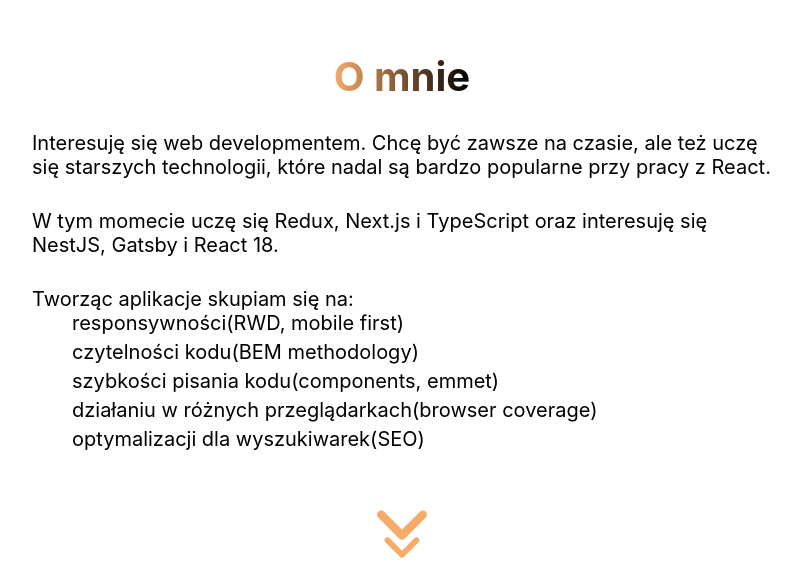
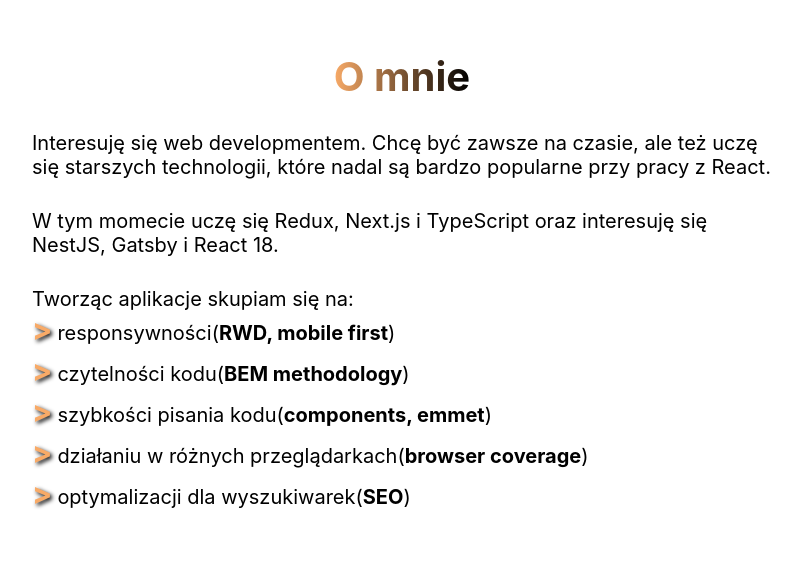
Before and after one commit to RudnickiPawel/p_rudnicki_portfolio, a React (Create React App) app: page / in a window 1280 px wide. Shown: the part 2215-2783 px from the top of the page, without its empty margins (238-1039 px from the left). Built offline with nearby package versions, Linux system fonts and the light colour scheme.

Commit message:
title styling, li styling

```diff
--- a/src/components/Header/Header.js
+++ b/src/components/Header/Header.js
@@ -12,9 +12,14 @@
   };
 
   return (
-    <div data-aos="fade-down" className='Header'>
+    <div className='Header'>
       <div className='Header__container'>
-        <div className='Header__logo'><div>PAWEŁ RUDNICKI</div><span>Front-end Developer</span></div>
+        <div data-aos="fade-down" className='Header__logo'>
+          <div className='Section__title-wrapper'>
+            <div>PAWEŁ RUDNICKI</div>
+          </div>
+          <span>Front-end Developer</span>
+        </div>
         <Hamburger clicked={handleToggleMenu} isMenuOn={toggleMenu} />
         {toggleMenu ? <Menu /> : <Menu className='Menu__hidden' />}
       </div>
--- a/src/components/Header/Menu/Menu.js
+++ b/src/components/Header/Menu/Menu.js
@@ -2,7 +2,7 @@
 
 const Menu = (props) => {
   return (
-  <div className={props.className === undefined? 'Menu' : 'Menu Menu__hidden'}>
+  <div data-aos="fade-down" className={props.className === undefined? 'Menu' : 'Menu Menu__hidden'}>
     <a href='#projects' className='Menu__link Menu__scrollToProjects'>PROJEKTY</a>
     <a href='#skills' className='Menu__link Menu__scrollToSkills'>UMIEJĘTNOŚCI</a>
     <a href='#about' className='Menu__link Menu__scrollToAbout'>O MNIE</a>
--- a/src/components/Header/_Header.sass
+++ b/src/components/Header/_Header.sass
@@ -8,6 +8,9 @@
     position: static
   @media screen and ( min-width: 769px )
     top: 0
+
+  .Section__title-wrapper
+    padding: 0
 
   &__container
     display: flex
--- a/src/components/Main/Main.js
+++ b/src/components/Main/Main.js
@@ -94,12 +94,12 @@
           <div className='Section__item' data-aos="zoom-in">Interesuję się web developmentem. Chcę być zawsze na czasie, ale też uczę się starszych technologii, które nadal są bardzo popularne przy pracy z React.</div>
           <div className='Section__item' data-aos="zoom-in">W tym momecie uczę się Redux, Next.js i TypeScript oraz interesuję się NestJS, Gatsby i React 18.</div>
           <div className='Section__item --nomargin' data-aos="zoom-in">Tworząc aplikacje skupiam się na:</div>
-          <ul className='Section__container--about --nomargin' style={{ 'list-style-type': 'none' }} data-aos="zoom-in">
-            <li className='Section__item'>responsywności(RWD, mobile first)</li>
-            <li className='Section__item'>czytelności kodu(BEM methodology)</li>
-            <li className='Section__item'>szybkości pisania kodu(components, emmet)</li>
-            <li className='Section__item'>działaniu w różnych przeglądarkach(browser coverage)</li>
-            <li className='Section__item'>optymalizacji dla wyszukiwarek(SEO)</li>
+          <ul className='Section__container--about --nomargin' data-aos="zoom-in">
+            <li className='Section__item'>responsywności(<span className="--bold">RWD, mobile first</span>)</li>
+            <li className='Section__item'>czytelności kodu(<span className="--bold">BEM methodology</span>)</li>
+            <li className='Section__item'>szybkości pisania kodu(<span className="--bold">components, emmet</span>)</li>
+            <li className='Section__item'>działaniu w różnych przeglądarkach(<span className="--bold">browser coverage</span>)</li>
+            <li className='Section__item'>optymalizacji dla wyszukiwarek(<span className="--bold">SEO</span>)</li>
           </ul>
         </div>
         <Arrow targetId='#contact' />
--- a/src/components/Main/Section/_Section.sass
+++ b/src/components/Main/Section/_Section.sass
@@ -82,7 +82,7 @@
     max-width: 740px
     margin-left: auto
     margin-right: auto
-    @media screen and ( max-width: 530px )
+    @media screen and ( max-width: 768px )
       margin: -100px 5% 500px
 
     .Section__container
@@ -90,8 +90,21 @@
       &--about
         display: flex
         flex-direction: column
+        padding-left: 0
+        margin-left: 0
+        list-style: none
         .Section__item
+          padding-left: 1em
+          text-indent: -1em
           margin-bottom: 5px
+          &:before
+            content: ">"
+            font-weight: 700
+            font-size: 30px
+            color: rgba(248,170,103,255)
+            text-shadow: 2px 2px 4px #000000
+            padding-right: 5px
+
     .Section__item
       position: relative
       transition: left 0.5s ease-out, color 2s ease-out
@@ -127,3 +140,5 @@
 
   .--nomargin
     margin: 0
+.--bold
+  font-weight: bold
--- a/src/styles/main.css
+++ b/src/styles/main.css
@@ -40,6 +40,10 @@
   .Header {
     top: 0;
   }
+}
+
+.Header .Section__title-wrapper {
+  padding: 0;
 }
 
 .Header__container {
@@ -459,7 +463,7 @@
   margin-right: auto;
 }
 
-@media screen and (max-width: 530px) {
+@media screen and (max-width: 768px) {
   .Section--about {
     margin: -100px 5% 500px;
   }
@@ -477,10 +481,24 @@
   -webkit-box-direction: normal;
       -ms-flex-direction: column;
           flex-direction: column;
+  padding-left: 0;
+  margin-left: 0;
+  list-style: none;
 }
 
 .Section--about .Section__container--about .Section__item {
+  padding-left: 1em;
+  text-indent: -1em;
   margin-bottom: 5px;
+}
+
+.Section--about .Section__container--about .Section__item:before {
+  content: ">";
+  font-weight: 700;
+  font-size: 30px;
+  color: #f8aa67;
+  text-shadow: 2px 2px 4px #000000;
+  padding-right: 5px;
 }
 
 .Section--about .Section__item {
@@ -543,6 +561,10 @@
 
 .Section .--nomargin {
   margin: 0;
+}
+
+.--bold {
+  font-weight: bold;
 }
 
 .ProjectCard {
```
